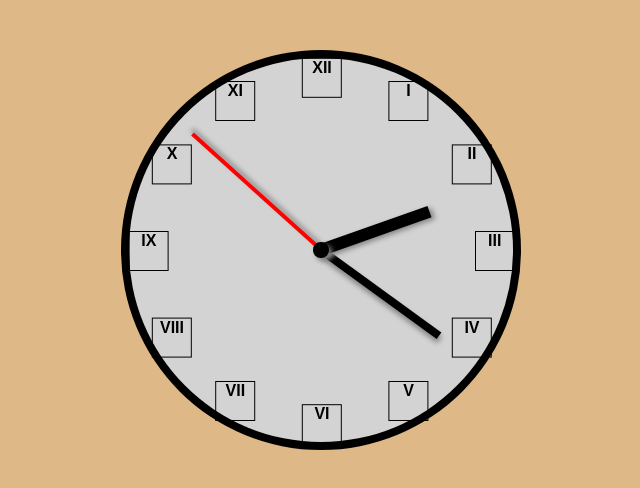
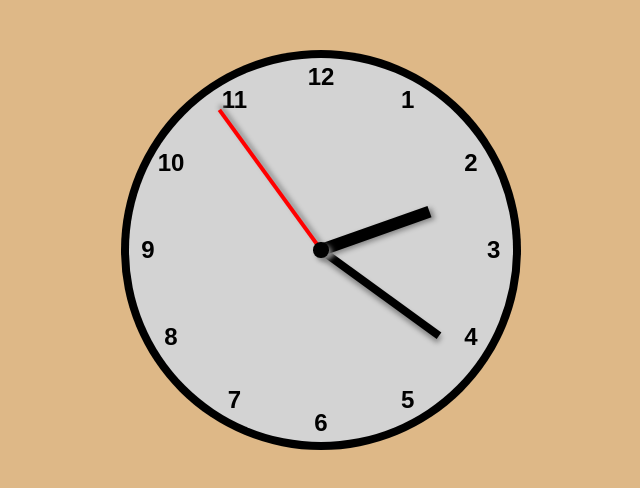
Before and after one commit to Sasicrastko/REACT-ANALOG-CLOCK, a React (Create React App) app: page / in a window 1280 px wide. Shown: the top 488 px of the page, without its empty margins (263-903 px from the left). Built offline with nearby package versions, Linux system fonts and the light colour scheme.

Commit message:
put numbers in the mid of container

```diff
--- a/src/components/Clock.css
+++ b/src/components/Clock.css
@@ -100,10 +100,10 @@
   .number{
     width: 100%;
     height: 100%;
-    font-size: 100%;
-    position: absolute;
-    font-weight: 800;
-    vertical-align: middle;
-    text-align: center;
-    border: 1px solid black;
+    font-weight: 900;
+    font-size: 150%;
+    display: flex;
+    align-items: center;
+    justify-content: center;
+    /*border: 1px solid black;*/
 }
--- a/src/components/Numbers.js
+++ b/src/components/Numbers.js
@@ -16,6 +16,9 @@ var romanNumbers = {
 }
 
 class  Numbers extends Component {
+    state = {
+        showRomanNumbers: false
+    }
     render() {
         var arr = []; //fill this array with 12 numbers
         var counter = 12;
@@ -28,7 +31,7 @@ class  Numbers extends Component {
                 return(
                     <div className="diameter" style={{transform : `rotate(${H*360/12-90}deg)`, position: `absolute`, top: `45%`, left: `0%`, width: `100%`, height: `10%`}}>
                         <div className="N" style={{transform : `rotate(${-H*360/12+90}deg)`, position : `absolute`, backgroundColor: `transparent`, top: `0%`, left : `90%`, width : `10%`,  height : `100%`}}>
-                            <div className="number">{romanNumbers[H]}</div>
+                            <div className="number">{this.state.showRomanNumbers? romanNumbers[H] : H}</div>
                         </div>
                     </div>
                 );
```
